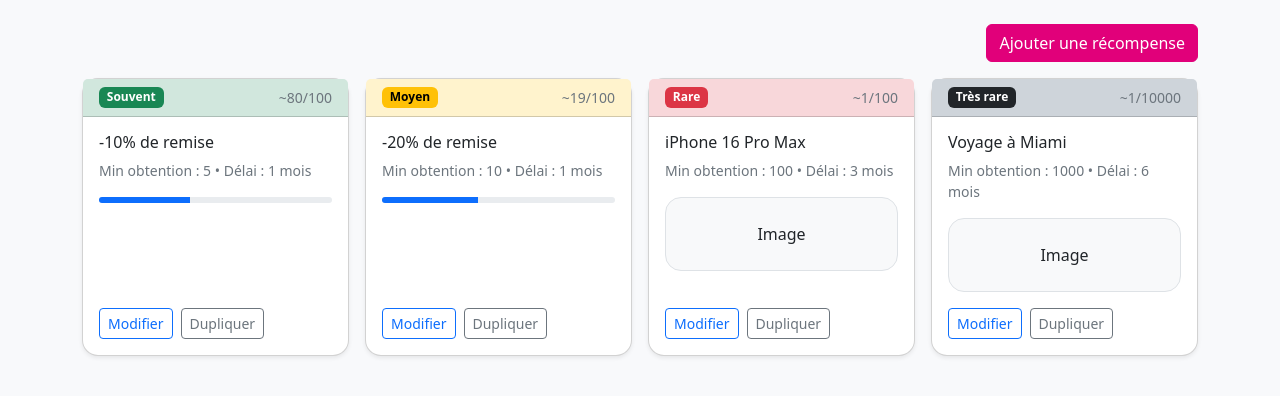
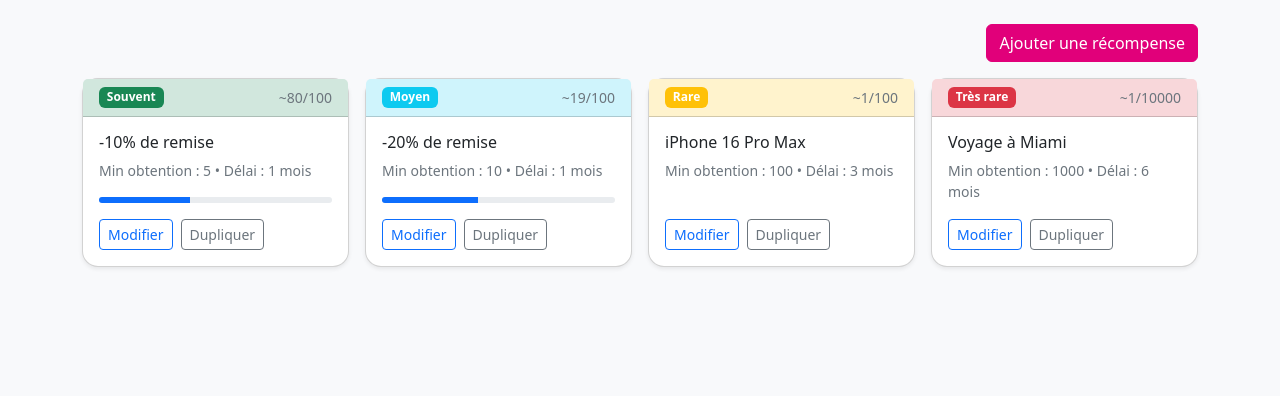
Before and after one commit to Johannba/parrain_appV2, a Django app: page /rewards/ in a window 1280 px wide. Shown: the part 201-597 px from the top of the page. Run offline with Django 5.2, Linux system fonts and the light colour scheme; the visitor is signed in with stand-in values (Sample User, id 1); some libraries are stand-ins or nearby versions.

Commit message:
couleur gestion récompense

```diff
--- a/templates/rewards/list.html
+++ b/templates/rewards/list.html
@@ -34,8 +34,8 @@
 
   <div class="col-md-6 col-xl-3">
     <div class="card h-100 shadow-sm">
-      <div class="card-header bg-warning-subtle d-flex justify-content-between">
-        <span class="badge text-bg-warning">Moyen</span><small class="text-secondary">~19/100</small>
+      <div class="card-header bg-info-subtle d-flex justify-content-between">
+        <span class="badge text-bg-info text-white">Moyen</span><small class="text-secondary">~19/100</small>
       </div>
       <div class="card-body d-flex flex-column">
         <h3 class="h6">-20% de remise</h3>
@@ -51,13 +51,12 @@
 
   <div class="col-md-6 col-xl-3">
     <div class="card h-100 shadow-sm">
-      <div class="card-header bg-danger-subtle d-flex justify-content-between">
-        <span class="badge text-bg-danger">Rare</span><small class="text-secondary">~1/100</small>
+      <div class="card-header bg-warning-subtle d-flex justify-content-between">
+        <span class="badge text-bg-warning text-white">Rare</span><small class="text-secondary">~1/100</small>
       </div>
       <div class="card-body d-flex flex-column">
         <h3 class="h6">iPhone 16 Pro Max</h3>
         <div class="text-secondary small mb-3">Min obtention : 100 • Délai : 3 mois</div>
-        <div class="border rounded-4 p-4 text-center bg-light mb-3">Image</div>
         <div class="mt-auto d-flex gap-2">
           <button class="btn btn-sm btn-outline-primary" data-bs-toggle="modal" data-bs-target="#editReward">Modifier</button>
           <button class="btn btn-sm btn-outline-secondary">Dupliquer</button>
@@ -68,13 +67,12 @@
 
   <div class="col-md-6 col-xl-3">
     <div class="card h-100 shadow-sm">
-      <div class="card-header bg-dark-subtle d-flex justify-content-between">
-        <span class="badge text-bg-dark">Très rare</span><small class="text-secondary">~1/10000</small>
+      <div class="card-header bg-danger-subtle d-flex justify-content-between">
+        <span class="badge text-bg-danger">Très rare</span><small class="text-secondary">~1/10000</small>
       </div>
       <div class="card-body d-flex flex-column">
         <h3 class="h6">Voyage à Miami</h3>
         <div class="text-secondary small mb-3">Min obtention : 1000 • Délai : 6 mois</div>
-        <div class="border rounded-4 p-4 text-center bg-light mb-3">Image</div>
         <div class="mt-auto d-flex gap-2">
           <button class="btn btn-sm btn-outline-primary" data-bs-toggle="modal" data-bs-target="#editReward">Modifier</button>
           <button class="btn btn-sm btn-outline-secondary">Dupliquer</button>
```
